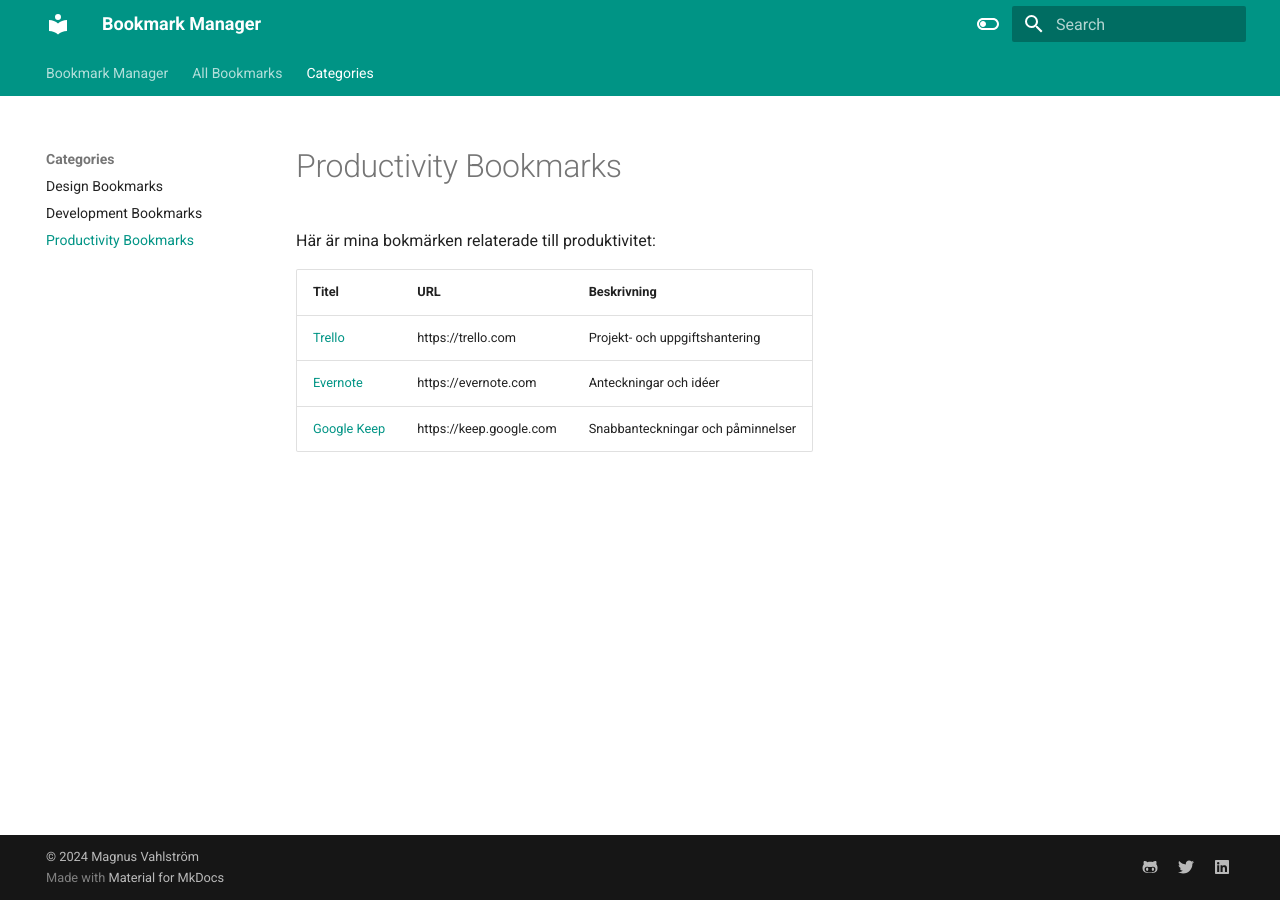
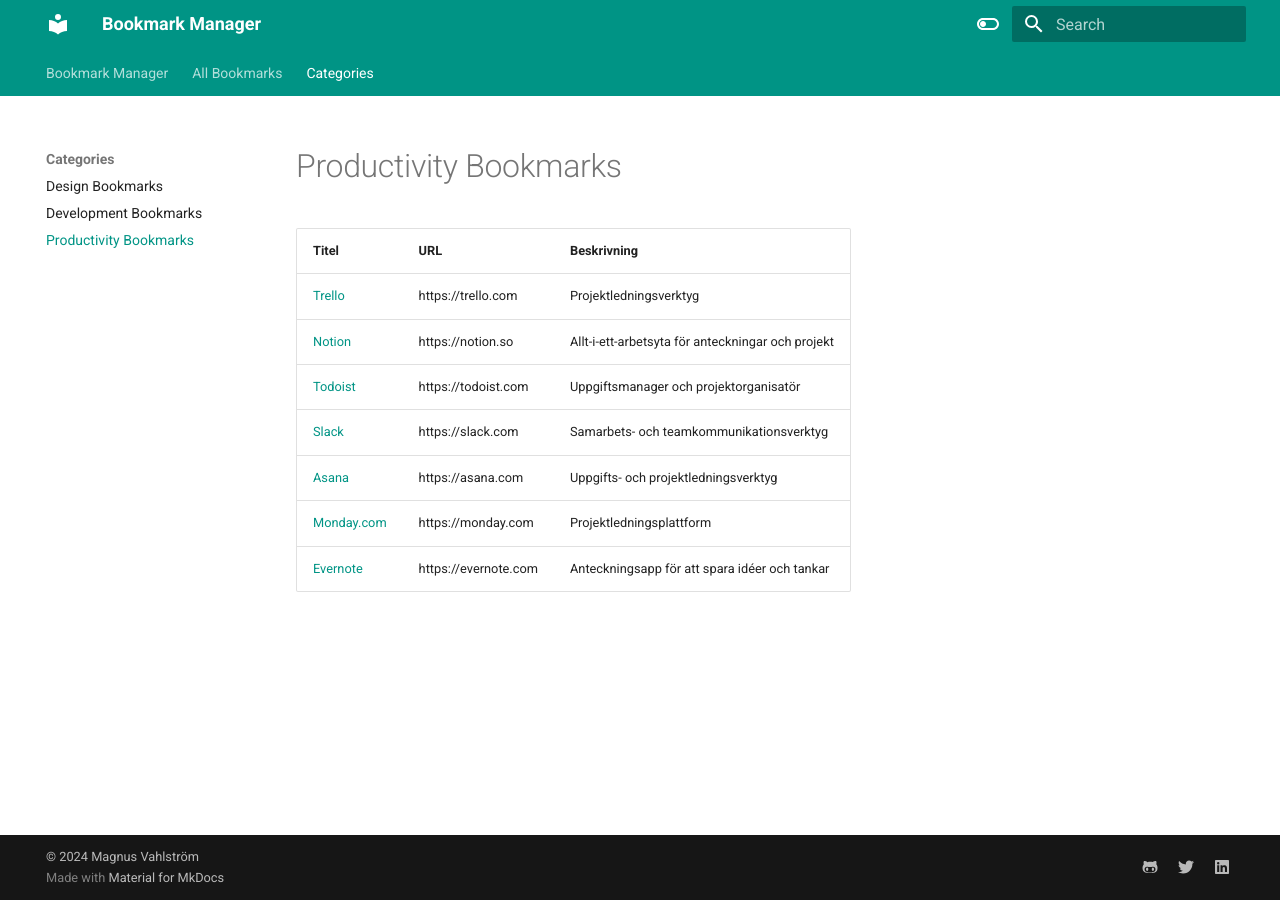
Before and after one commit to wahlstrommm/Bookmark, an MkDocs documentation site: the page built from docs/categories/productivity.md, in a window 1280 px wide. Built offline with MkDocs 1.6.1 and Material for MkDocs 9.7.7, drawn with Linux system fonts in a browser that asks for light colours.

Commit message:
updated categories

```diff
--- a/docs/categories/productivity.md
+++ b/docs/categories/productivity.md
@@ -1,9 +1,11 @@
 # Productivity Bookmarks
 
-Här är mina bokmärken relaterade till produktivitet:
-
-| Titel                       | URL                                  | Beskrivning                       |
-|-----------------------------|--------------------------------------|-----------------------------------|
-| [Trello](https://trello.com) | https://trello.com                   | Projekt- och uppgiftshantering    |
-| [Evernote](https://evernote.com) | https://evernote.com             | Anteckningar och idéer           |
-| [Google Keep](https://keep.google.com) | https://keep.google.com    | Snabbanteckningar och påminnelser|
+| Titel                            | URL                                    | Beskrivning                                           |
+|----------------------------------|----------------------------------------|-------------------------------------------------------|
+| [Trello](https://trello.com)     | https://trello.com                     | Projektledningsverktyg                                |
+| [Notion](https://notion.so)      | https://notion.so                      | Allt-i-ett-arbetsyta för anteckningar och projekt     |
+| [Todoist](https://todoist.com)   | https://todoist.com                    | Uppgiftsmanager och projektorganisatör               |
+| [Slack](https://slack.com)       | https://slack.com                      | Samarbets- och teamkommunikationsverktyg              |
+| [Asana](https://asana.com)       | https://asana.com                      | Uppgifts- och projektledningsverktyg                  |
+| [Monday.com](https://monday.com) | https://monday.com                     | Projektledningsplattform                              |
+| [Evernote](https://evernote.com) | https://evernote.com                    | Anteckningsapp för att spara idéer och tankar         |
```
